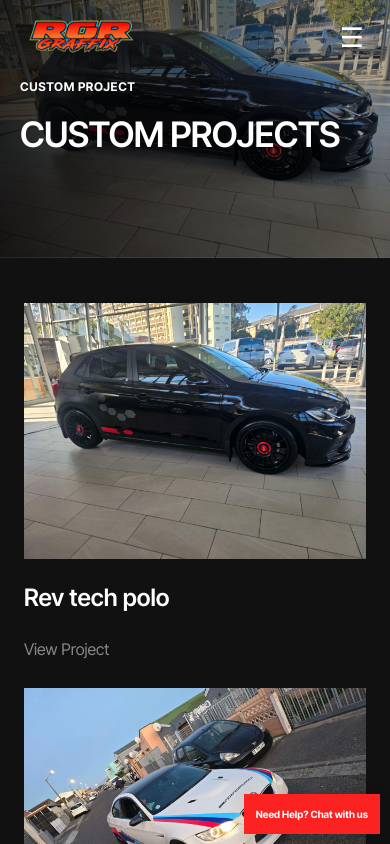
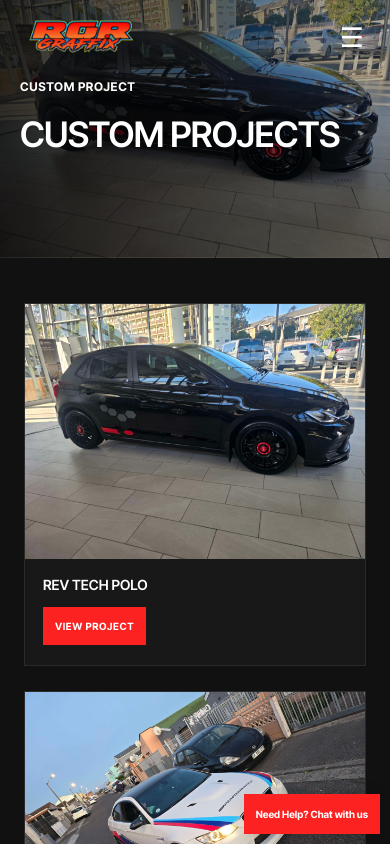
Before and after one commit to pp0447515-web/rgrgraffix, a Next.js app: page /custom-project in a window 390 px wide. Shown: the top 844 px of the page. Built offline with nearby package versions, Linux system fonts and the light colour scheme.

Commit message:
Improve responsive project image scaling and card captions

```diff
--- a/app/globals.css
+++ b/app/globals.css
@@ -215,3 +215,20 @@ h1,h2,h3,h4,h5,h6{font-family:"Inter Tight",Arial,sans-serif;color:#fff;font-wei
 
 /* Accessibility: keyboard-accessible skip navigation. */
 .skip-link{position:absolute;left:16px;top:-80px;z-index:100;background:#fc2222;color:#fff;padding:12px 16px;font-size:13px;font-weight:700}.skip-link:focus{top:12px}
+
+
+/* Responsive image handling and project-card presentation */
+img{max-width:100%}
+.gallery-grid figure{position:relative}
+.gallery-grid img{width:100%;height:100%;object-fit:cover;object-position:center;display:block}
+.custom-project-card{min-width:0;background:#181818;border:1px solid #ffffff14}
+.custom-project-card figure{margin:0;aspect-ratio:4/3;overflow:hidden;background:#222}
+.custom-project-card figure img{width:100%;height:100%;object-fit:cover;object-position:center;transition:transform .5s ease}
+.custom-project-card:hover figure img{transform:scale(1.025)}
+.custom-project-caption{padding:17px 18px 20px;display:flex;align-items:center;justify-content:space-between;gap:12px}
+.custom-project-caption h2{font-size:clamp(14px,1.5vw,19px);line-height:1.25;text-transform:uppercase;margin:0;font-weight:600}
+.custom-project-caption a{flex-shrink:0;font-size:10px;text-transform:uppercase;letter-spacing:.06em;font-weight:700;color:#fff;background:#fc2222;padding:11px 12px}
+.custom-project-caption a:hover{background:#d71919}
+.skip-link{position:absolute;left:16px;top:-80px;z-index:100;background:#fc2222;color:#fff;padding:12px 16px;font-size:13px;font-weight:700}
+.skip-link:focus{top:12px}
+@media(max-width:767px){.custom-project-caption{align-items:flex-start;flex-direction:column}.custom-project-caption a{margin-top:2px}}
```
